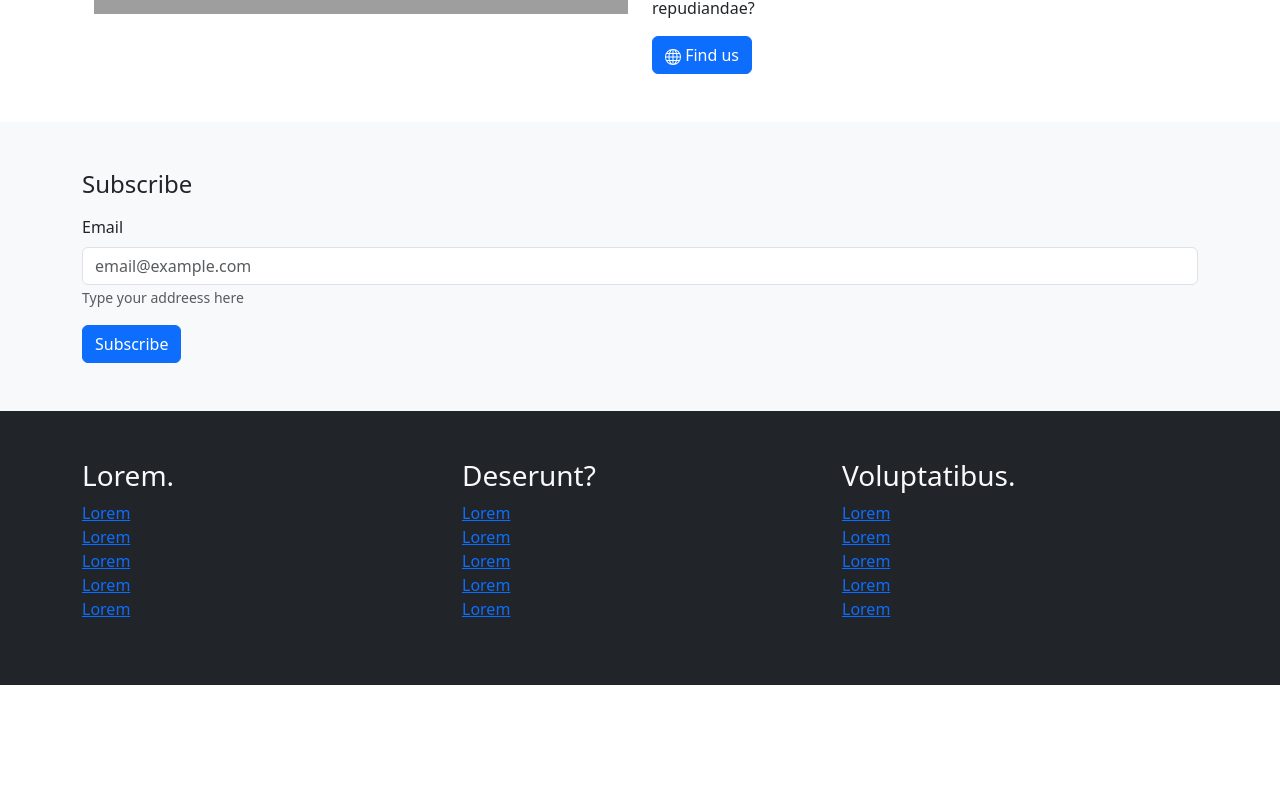
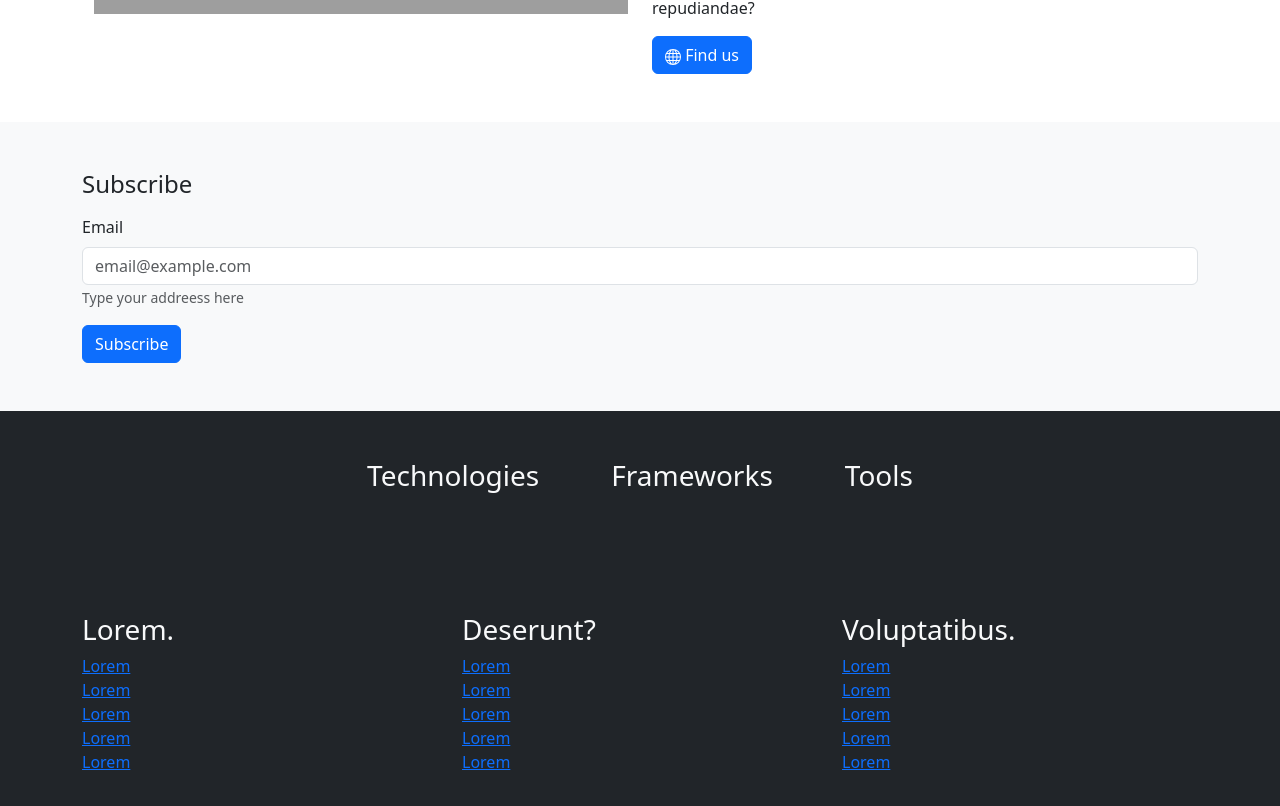
Before and after one commit to FabioCostantino84/vite-boolfolio, a Vue app: page / in a window 1280 px wide. Shown: the part 739-1545 px from the top of the page. Before the commit the page ends 1424 px from the top, so only its background shows below. Built offline with nearby package versions, Linux system fonts and the light colour scheme; no server answers; grey boxes are pictures that could not be loaded.

Commit message:
add layout footer

```diff
--- a/src/App.vue
+++ b/src/App.vue
@@ -5,6 +5,9 @@ export default {
 </script>
 
 <template>
+  <link rel="stylesheet" href="https://cdnjs.cloudflare.com/ajax/libs/font-awesome/6.4.2/css/all.min.css"
+    integrity="sha512-z3gLpd7yknf1YoNbCzqRKc4qyor8gaKU1qmn+CShxbuBusANI9QpRohGBreCFkKxLhei6S9CQXFEbbKuqLg0DA=="
+    crossorigin="anonymous" referrerpolicy="no-referrer" />
 
   <!-- Sezione Header -->
   <header>
@@ -68,6 +71,40 @@ export default {
 
   <!-- Sezione Footer -->
   <footer class="py-5 bg-dark text-light">
+    <div class="container d-flex justify-content-center">
+      <div class="row gap-5">
+        <div class="col">
+          <h3 class="text-center">Technologies</h3>
+          <ul class="list-unstyled d-flex gap-2">
+            <li><a class="text-decoration-none text-light" href="#"><i class="fa-brands fa-2x fa-html5"></i></a></li>
+            <li><a class="text-decoration-none text-light" href="#"><i class="fa-brands fa-2x fa-css3-alt"></i></a></li>
+            <li><a class="text-decoration-none text-light" href="#"><i class="fa-brands fa-2x fa-sass"></i></a></li>
+            <li><a class="text-decoration-none text-light" href="#"><i class="fa-brands fa-2x fa-js"></i></a></li>
+            <li><a class="text-decoration-none text-light" href="#"><i class="fa-brands fa-2x fa-php"></i></a></li>
+          </ul>
+        </div>
+        <div class="col">
+          <h3 class="text-center">Frameworks</h3>
+          <ul class="list-unstyled d-flex gap-4">
+            <li><a class="text-decoration-none text-light" href="#"><i class="fa-brands fa-2x fa-bootstrap"></i></a></li>
+            <li><a class="text-decoration-none text-light" href="#"><i class="fa-brands fa-2x fa-vuejs"></i></a></li>
+            <li><a class="text-decoration-none text-light" href="#"><i class="fa-brands fa-2x fa-laravel"></i></a></li>
+          </ul>
+        </div>
+        <div class="col">
+          <h3 class="text-center">Tools</h3>
+          <ul class="list-unstyled d-flex gap-2">
+            <li><a class="text-decoration-none text-light" href="#"><i class="fa-brands fa-2x  fa-node"></i></a></li>
+            <li><a class="text-decoration-none text-light" href="#"><i class="fa-brands fa-2x  fa-git-alt"></i></a></li>
+            <li><a class="text-decoration-none text-light" href="#"><i class="fa-brands fa-2x  fa-github"></i></a></li>
+            <li><a class="text-decoration-none text-light" href="#"><i class="fa-solid  fa-2x fa-database"></i></a></li>
+          </ul>
+        </div>
+      </div>
+    </div>
+  </footer>
+
+  <footer class="py-5 bg-dark text-light">
     <div class="container">
       <div class="row">
 
```
